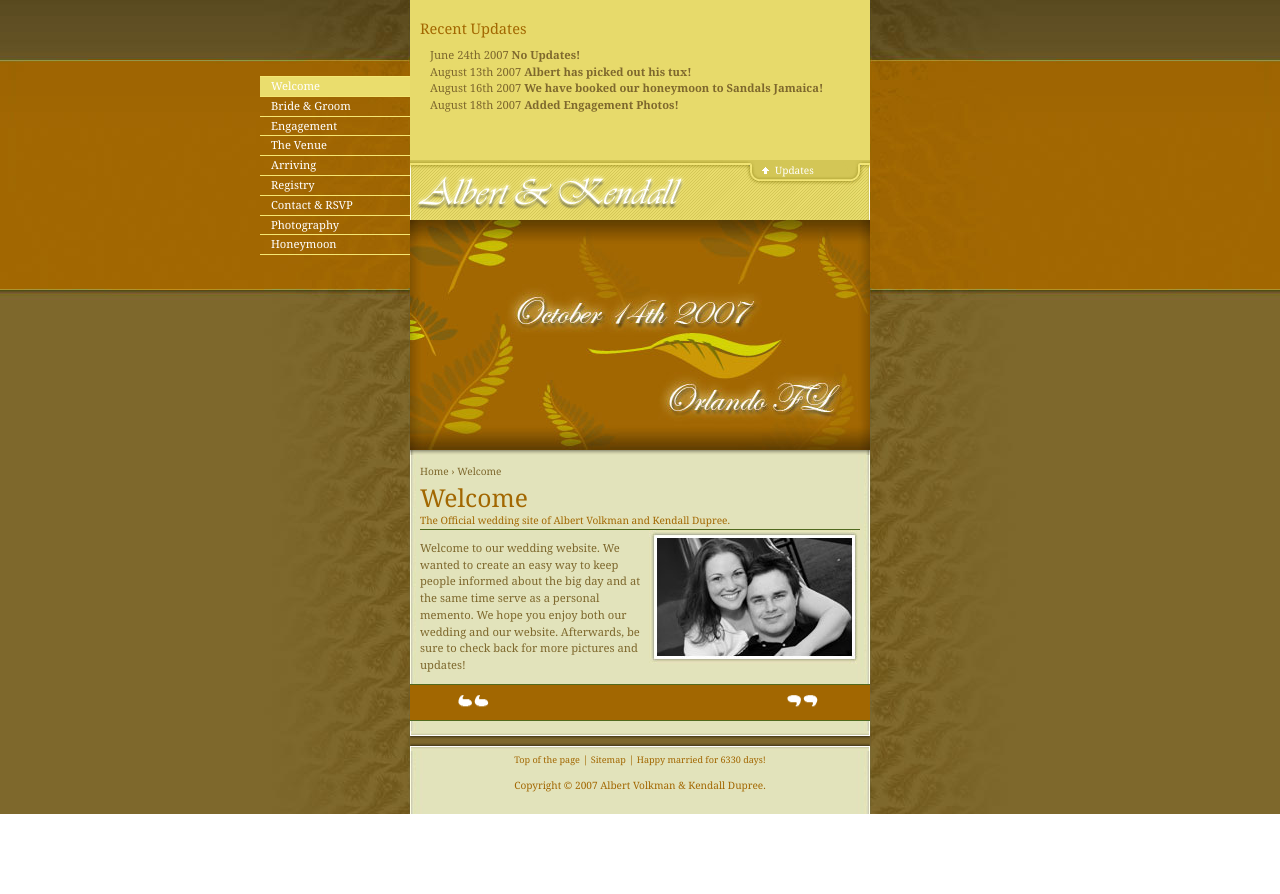
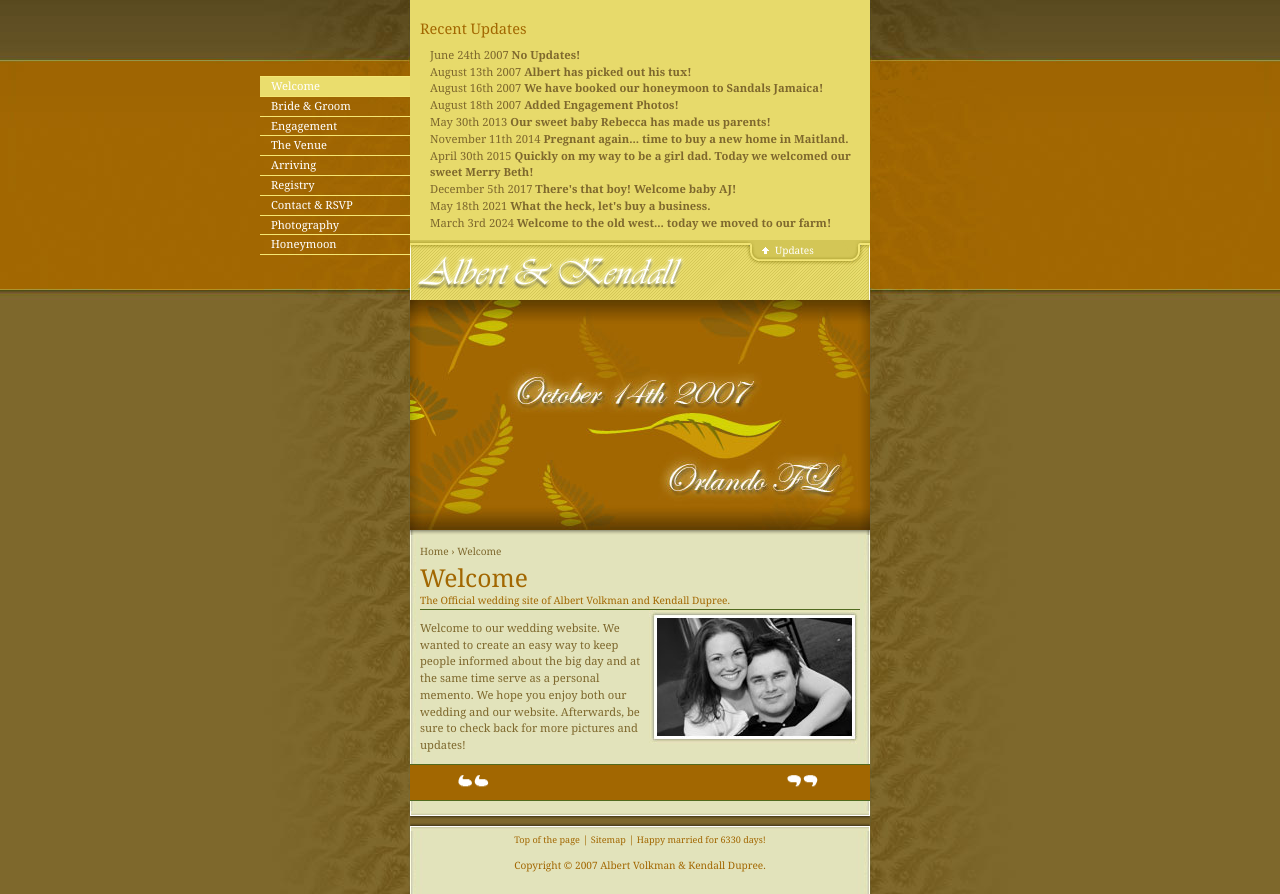
Before and after one commit to Albert-Kendall/albert-kendall.github.io, an Eleventy site: page pages/index.md in a window 1280 px wide. Both pictures are taken after a click on the element "Updates". Before the commit the page ends 814 px from the top, so only its background shows below. Built offline with nearby package versions, Linux system fonts and the light colour scheme; Eleventy itself is replaced by a stand-in of ours; files that its build step writes are made by us from their sources.

Commit message:
Add updates

```diff
--- a/_includes/updates.liquid
+++ b/_includes/updates.liquid
@@ -1,9 +1,15 @@
 <div>
   <h3>Recent Updates</h3>
   <ul>
-    <li>June 24th 2007 <a href="#">No Updates!</a></li>
+    <li>June 24th 2007 <a target="_blank" href="#">No Updates!</a></li>
     <li>August 13th 2007 <a href="#">Albert has picked out his tux!</a></li>
     <li>August 16th 2007 <a href="/honeymoon/">We have booked our honeymoon to Sandals Jamaica!</a></li>
     <li>August 18th 2007 <a href="/photography-engagement/">Added Engagement Photos!</a></li>
+    <li>May 30th 2013 <a href="#">Our sweet baby Rebecca has made us parents!</a></li>
+    <li>November 11th 2014 <a href="https://maps.app.goo.gl/64RU7Nzy2nbx8sHRA">Pregnant again... time to buy a new home in Maitland.</a></li>
+    <li>April 30th 2015 <a href="#">Quickly on my way to be a girl dad. Today we welcomed our sweet Merry Beth!</a></li>
+    <li>December 5th 2017 <a href="#">There's that boy! Welcome baby AJ!</a></li>
+    <li>May 18th 2021 <a href="https://boutiqueforaweek.com/">What the heck, let's buy a business.</a></li>
+    <li>March 3rd 2024 <a target="_blank" href="https://maps.app.goo.gl/H9YnxLKG6NFXhnQ68">Welcome to the old west... today we moved to our farm!</a></li>
   </ul>
 </div>
--- a/css/layout.css
+++ b/css/layout.css
@@ -413,6 +413,6 @@ margin-left: 20px;
 }
 
 .slide-down > div {
-  height: 160px;
+  height: 240px;
   transform: translateY(0);
 }
```
